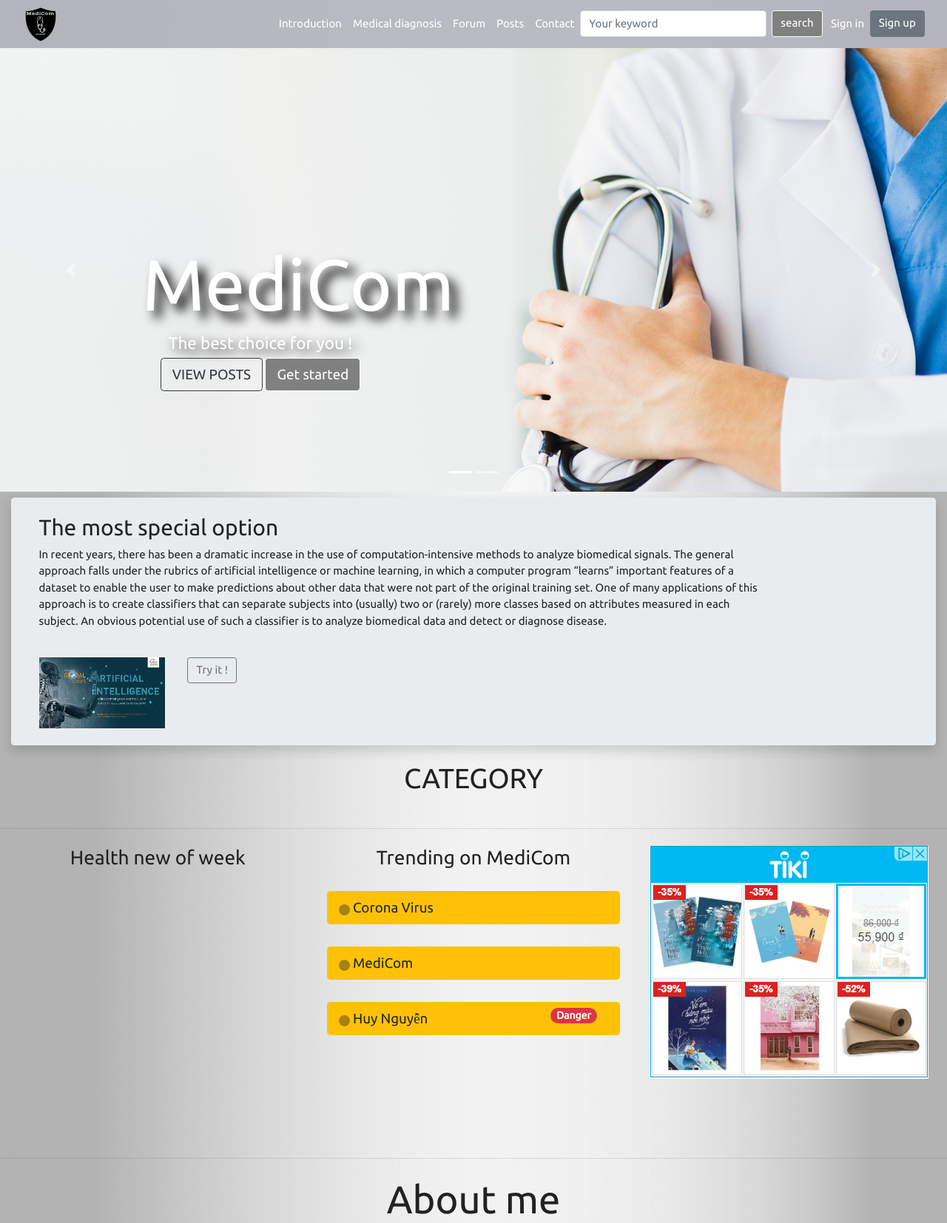
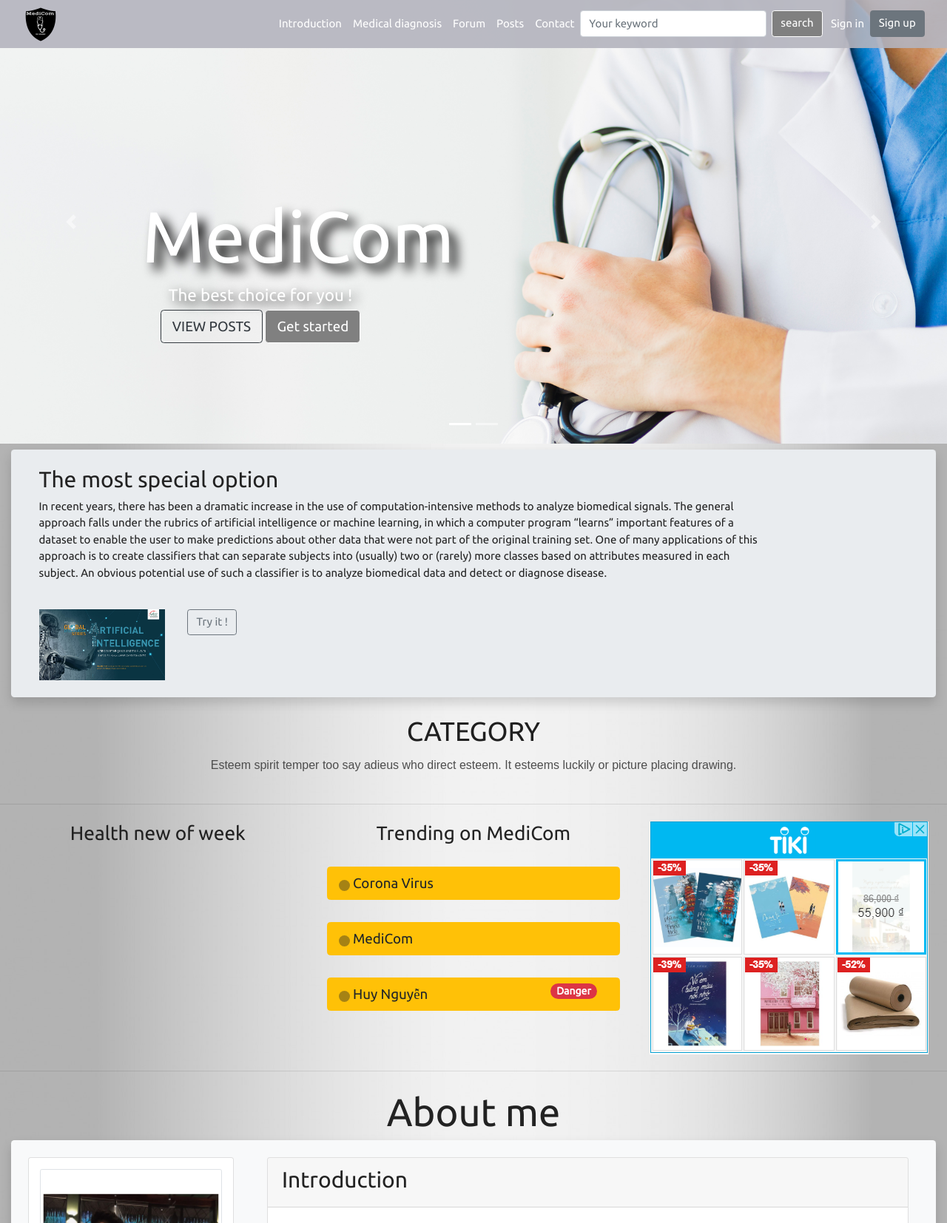
Before and after one commit to huynguyen-py/medicom-live, a Django app: page / in a window 1280 px wide. Shown: the top 1654 px of the page at 74% size. Run offline with Django 3.2, Linux system fonts and the light colour scheme; data that the repository does not hold is empty; some libraries are stand-ins or nearby versions.

Commit message:
update index home

```diff
--- a/home/static/MediCom/css/style.css
+++ b/home/static/MediCom/css/style.css
@@ -186,10 +186,30 @@ hr.light {
 }
 .category_title h3{
     text-align: center;
-    font-size: 250%;
     font-family: 'Ubuntu';
-    margin-bottom: 20px;
+    margin-bottom: 5px;
+	font-size:36px;
+	font-weight:500;
+	line-height:48px;
+	color: #1F1F1F;
+	position: relative;
+	z-index: 9;
+	padding-bottom:3px;
 }
+
+.section_title{
+    font-size:16px;
+	font-weight: 300;
+	line-height: 28px;
+	color: #4D4D4D;
+	margin-bottom: 13px;
+	font-family: "Poppins", sans-serif
+}
+
+.category_card{
+    margin: 5px 0px;
+}
+
 /*Trending */
 
 .key-trending{
--- a/home/templates/MediCom/index.html
+++ b/home/templates/MediCom/index.html
@@ -11,7 +11,7 @@
 {% block content %}
 
 <!--Carousel-->
-<div id="slides" class="carousel slide h-80" data-ride="carousel">
+<div id="slides" class="carousel slide" data-ride="carousel">
     <ul class="carousel-indicators">
         <li data-target="#slides" data-slide-to="0" class="active"></li>
         <li data-target="#slides" data-slide-to="1" ></li>
@@ -84,14 +84,33 @@
     <div class="category">
             <div class="container">
                 <div class="category_title">
-                        <h3 class="title">
+                    <h3 class="title">
                         CATEGORY
                     </h3>
-                    </div>
-                <div class="category_list">
+                    <center>
+                        <p class="section_title">
+                            Esteem spirit temper too say adieus who direct esteem.
+                            It esteems luckily or picture placing drawing.
+                        </p>
+                    </center>
+                </div>
+                <div class="category_list row">
                     {% for item in list_cat.all %}
-                    <div>
-                        <a href="{% url 'category_detail' item.id %}" class="category_item">  {{ item.name }}</a>
+<!--                    <div class="">-->
+<!--                        <a href="{% url 'category_detail' item.id %}" class="category_item">  {{ item.name }}</a>-->
+<!--                    </div>-->
+                    <div class="col-3">
+                        <div class="card shadow-lg category_card" style="background: #FFF; opacity: 0.7">
+                            <div class="card-header"><h6 class="card-title">{{ item.name }}</h6></div>
+                            <div class="card-body" style="background: #f8f9fa; opacity: 0.5">
+                                <p class="card-text">Esteem spirit temper too say adieus who direct esteem.</p>
+                            </div>
+                            <div class="card-footer">
+                                <a href="{% url 'category_detail' item.id %}" class="btn btn-primary stretched-link">
+                                    Learn More
+                                </a>
+                            </div>
+                        </div>
                     </div>
                     {% endfor %}
                 </div>
@@ -99,7 +118,7 @@
         </div>
 </div>
 <hr class="my-4">
-<div class="container-fluid padding h-50">
+<div class="container-fluid padding">
     <div class="row text-center padding">
         <div class="col-xs-12 col-sm-6 col-md-4">
             <h3 class="mb-4">Health new of week</h3>
--- a/home/templates/MediCom/navbar.html
+++ b/home/templates/MediCom/navbar.html
@@ -1,5 +1,5 @@
 {% load static %}
-<nav class="navbar navbar-expand-md navbar-light bg-light sticky-top">
+<nav class="navbar navbar-expand-md navbar-light bg-light fixed-top">
     <div class="container-fluid">
         <a href="{% url 'home' %}" class="navbar-branch">
             <img src="{% static 'MediCom/images/main_logo.png' %}" alt="" height="50">
```
